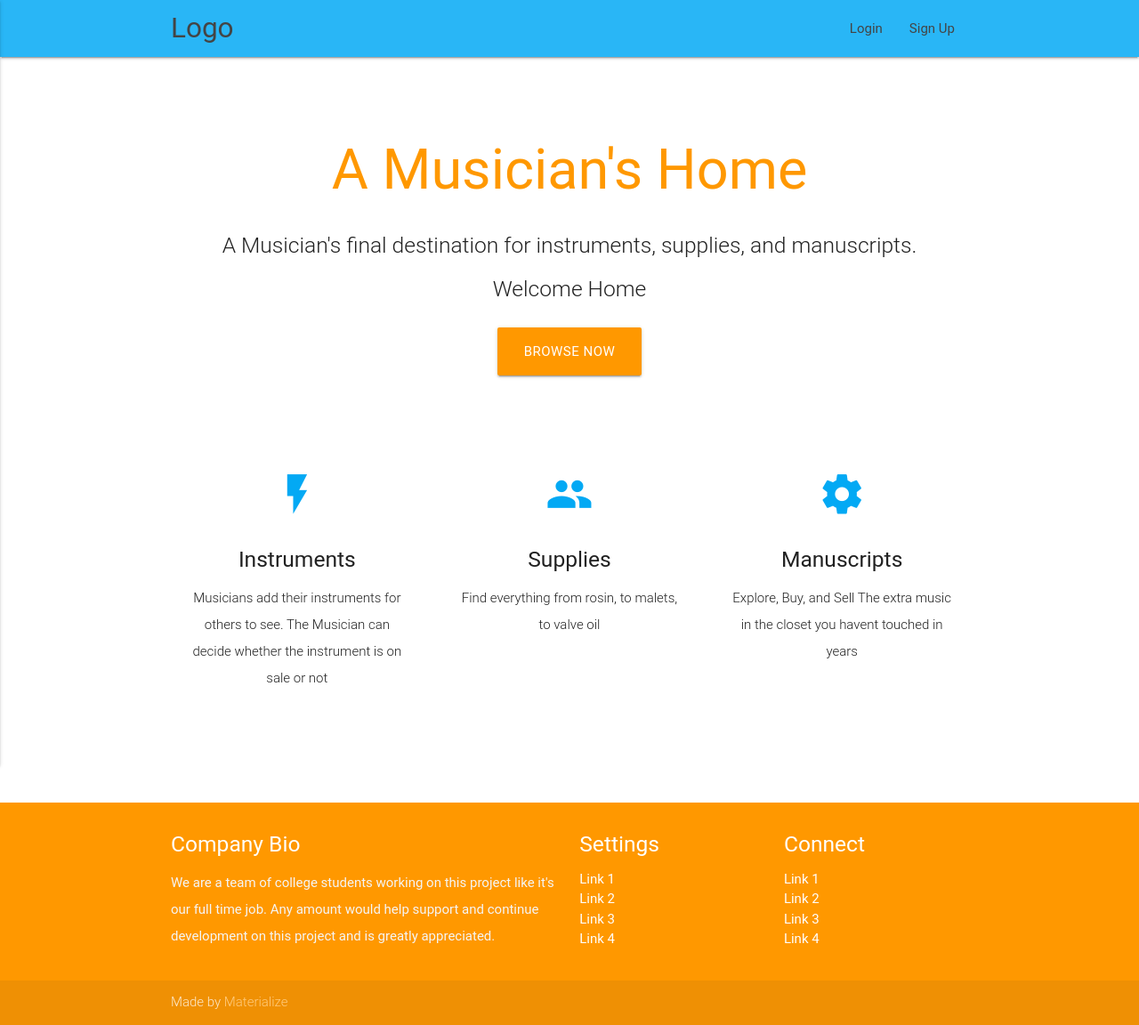
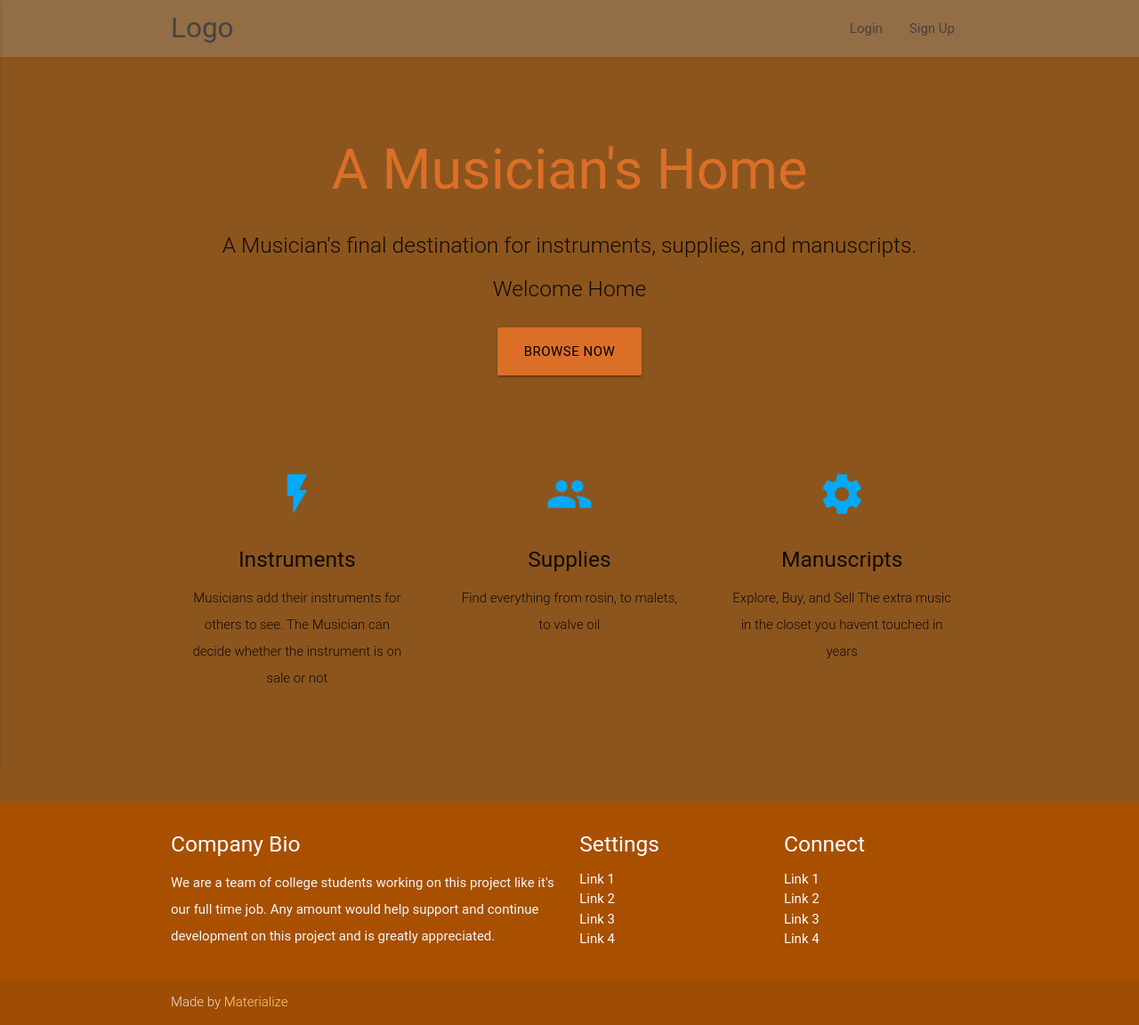
Before and after one commit to bnp26/AMusiciansHome, a Django app: page / in a window 1280 px wide. Shown: the whole page at 89% size. Run offline with Django 3.2, Linux system fonts and the light colour scheme; some libraries are stand-ins or nearby versions; some web fonts are replaced.

Commit message:
added sign up and changed login stuff

```diff
--- a/AMusiciansHome/home/static/home/home.css
+++ b/AMusiciansHome/home/static/home/home.css
@@ -9,6 +9,10 @@
 nav ul a,
 nav .brand-logo {
   color: #444;
+}
+
+body {
+  background-color: #8C551E;
 }
 
 p {
@@ -52,6 +56,40 @@ p {
   font-size: inherit;
 }
 
+.bistre-dark{
+  background-color: #35291C;
+}
+.bistre {
+  background-color: #8C551E;
+}
+.french-bistre {
+  background-color: #936D46;
+}
+.grizzly {
+  background-color: #f2e2d8;
+}
+.tumbleweed {
+  background-color: #E1B07E;
+}
+
+.mahogany {
+  color: #db6f27;
+}
+
+.mahogany-btn {
+  background-color: #db6f27;
+  color: black;
+}
+
+.wood {
+	background-color: #a84f00;
+}
+
+.light-wood {
+  background-color: #c45800;
+}
+
 footer.page-footer {
   margin: 0;
+  background-color: #a84f00;
 }
--- a/AMusiciansHome/home/templates/home/home.html
+++ b/AMusiciansHome/home/templates/home/home.html
@@ -10,16 +10,20 @@
   <link href="https://fonts.googleapis.com/icon?family=Material+Icons" rel="stylesheet">
   <link href="{% static "home/materialize.min.css" %}" type="text/css" rel="stylesheet" media="screen,projection"/>
   <link href="{% static "home/home.css" %}" type="text/css" rel="stylesheet" media="screen,projection"/>
+  <link href="{% static "home/login.css" %}" type="text/css" rel="stylesheet" media="screen,projection"/>
 </head>
 <body>
-  <nav class="light-blue lighten-1" role="navigation">
+  <nav class="french-bistre" role="navigation">
     <div class="nav-wrapper container"><a id="logo-container" href="#" class="brand-logo">Logo</a>
       <ul class="right hide-on-med-and-down">
         <li><a href="#">Sign Up</a></li>
       </ul>
       <ul class="right hide-on-med-and-down">
-        <li><a href="#">Login</a></li>
+        <li><a class="login_btn">Login</a></li>
       </ul>
+
+      {% block login %}
+      {% endblock %}
 
       <ul id="nav-mobile" class="side-nav">
         <li><a href="#">Sign Up</a></li>
@@ -30,16 +34,16 @@
       <a href="#" data-activates="nav-mobile" class="button-collapse"><i class="material-icons">menu</i></a>
     </div>
   </nav>
-  <div class="section no-pad-bot" id="index-banner">
+  <div class="section no-pad-bot bistre" id="index-banner">
     <div class="container">
       <br><br>
-      <h1 class="header center orange-text">A Musician's Home</h1>
+      <h1 class="header center mahogany">A Musician's Home</h1>
       <div class="row center">
         <h5 class="header col s12 light">A Musician's final destination for instruments, supplies, and manuscripts.</h5>
         <h5 class="header col s12 light">Welcome Home</h5>
       </div>
       <div class="row center">
-        <a href="http://materializecss.com/getting-started.html" id="download-button" class="btn-large waves-effect waves-light orange">Browse Now</a>
+        <a href="http://materializecss.com/getting-started.html" id="download-button" class="btn-large waves-effect waves-light mahogany-btn">Browse Now</a>
       </div>
       <br><br>
 
@@ -47,7 +51,7 @@
   </div>
 
 
-  <div class="container">
+  <div class="container bistre">
     <div class="section">
 
       <!--   Icon Section   -->
@@ -88,7 +92,7 @@
     </div>
   </div>
 
-  <footer class="page-footer orange">
+  <footer class="page-footer grizzly">
     <div class="container">
       <div class="row">
         <div class="col l6 s12">
@@ -129,6 +133,7 @@
   <script src="https://code.jquery.com/jquery-2.1.1.min.js"></script>
   <script src="{% static "home/materialize.js" %}"></script>
   <script src="{% static "home/init.js" %}"></script>
+  <script src="{% static "home/login.js" %}"></script>
 
   </body>
 </html>
--- a/AMusiciansHome/home/urls.py
+++ b/AMusiciansHome/home/urls.py
@@ -5,4 +5,6 @@ from . import views
 app_name = 'home'
 urlpatterns = [
     url(r'^$', views.homepage, name='index'),
+    url(r'^login', views.login_page, name='login'),
+    url(r'^register', views.register_page, name='register'),
 ]
--- a/AMusiciansHome/home/views.py
+++ b/AMusiciansHome/home/views.py
@@ -8,3 +8,15 @@ def homepage(request):
     template = 'home/home.html'
     context = {}
     return render(request, template, context)
+
+#just a plce holder to edit the login page
+def login_page(request):
+    template = 'home/login.html'
+    context = {}
+    return render(request, template, context)
+
+#place holder for sign up page
+def register_page(request):
+    template = 'home/register.html'
+    context = {}
+    return render(request, template, context)
```
Also changed, not shown: AMusiciansHome/home/templates/home/login.html (added, +51 -0 lines), AMusiciansHome/home/templates/home/register.html (added, +57 -0 lines), 2 other files.
